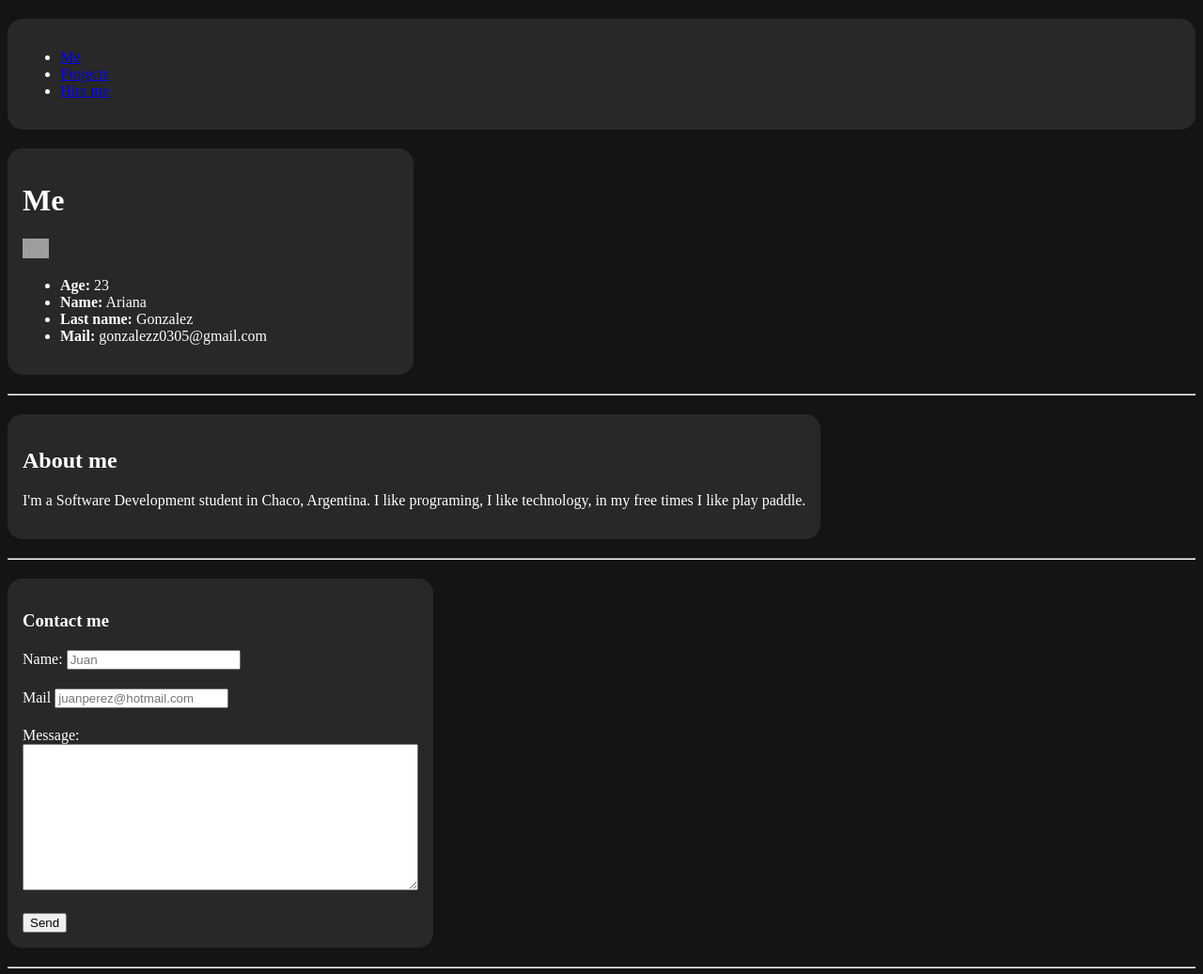
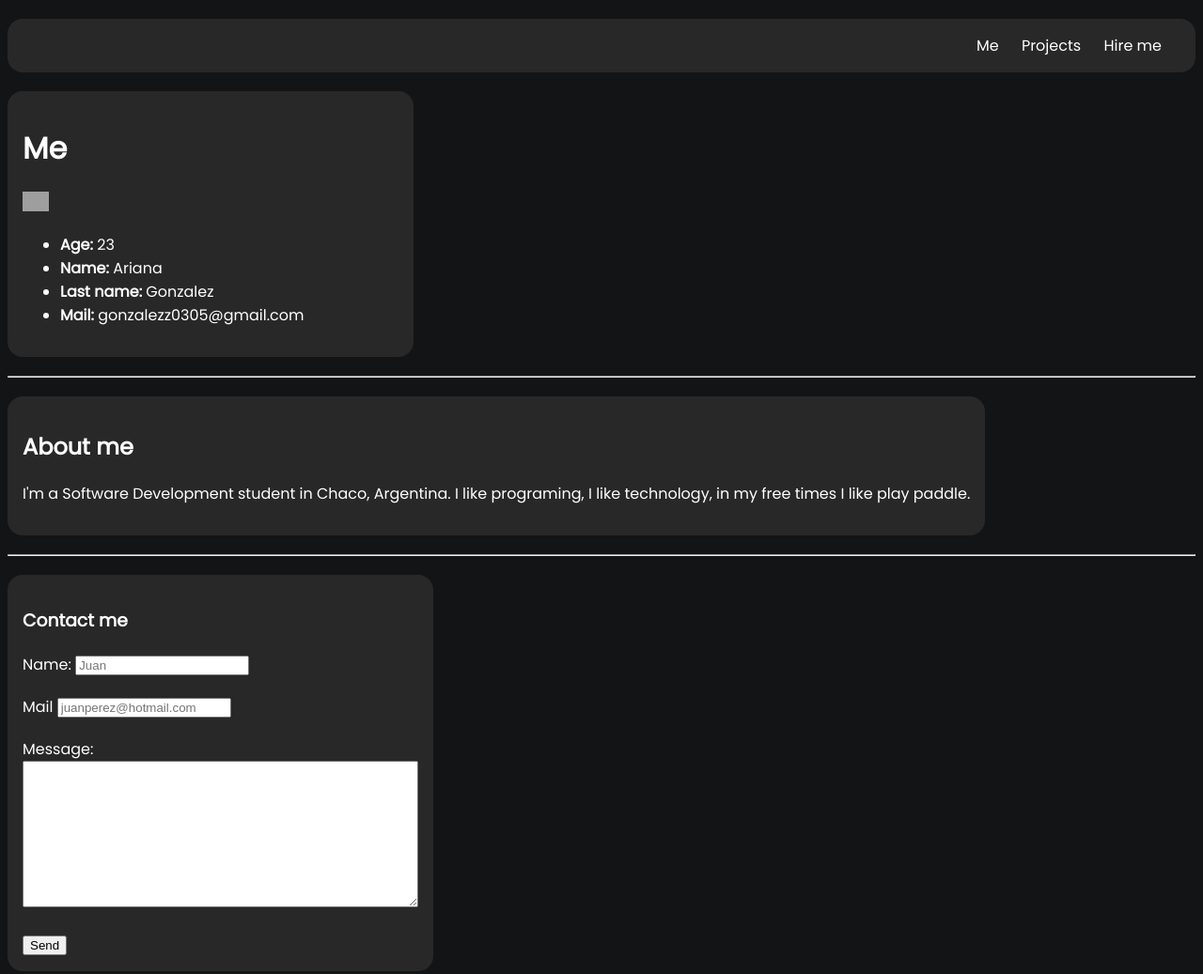
Before and after one commit to gariana/my-repo, a plain HTML site: page index.html in a window 1280 px wide. Shown: the top 1037 px of the page at 94% size. Drawn offline with Linux system fonts and the light colour scheme; grey boxes are pictures that could not be loaded.

Commit message:
add style.css

```diff
--- a/index.html
+++ b/index.html
@@ -8,16 +8,14 @@
   </head>
   <body>
 
-      <header>
-      <div class="header">
-        <nav>
-          <ul>
+      <header class="header">
+        <nav class="navbar">
+          <ul class="ul">
             <li><a href="#">Me</a></li>
             <li><a href="#">Projects</a></li>
             <li><a href="#">Hire me</a></li>
           </ul>
         </nav>
-      </div>
     </header>
     <main>
     <div class="container">
--- a/styles.css
+++ b/styles.css
@@ -1,6 +1,9 @@
+@import url("https://fonts.googleapis.com/css2?family=Poppins&display=swap");
+
 body {
   background: #131415;
   color: #ffffff;
+  font-family: poppins;
 }
 .container {
   background-color: #282828;
@@ -15,6 +18,22 @@ body {
   border-radius: 16px;
   width: auto;
   margin: 20px 0;
+  text-align: right;
+}
+.ul {
+  list-style: none;
+  list-style-position: inside;
+  padding: 0;
+  margin: 0;
+}
+.ul li {
+  display: inline-block;
+  margin-right: 20px;
+}
+
+.ul li a {
+  text-decoration: none;
+  color: white;
 }
 .label {
   margin: 20px 0;
```
